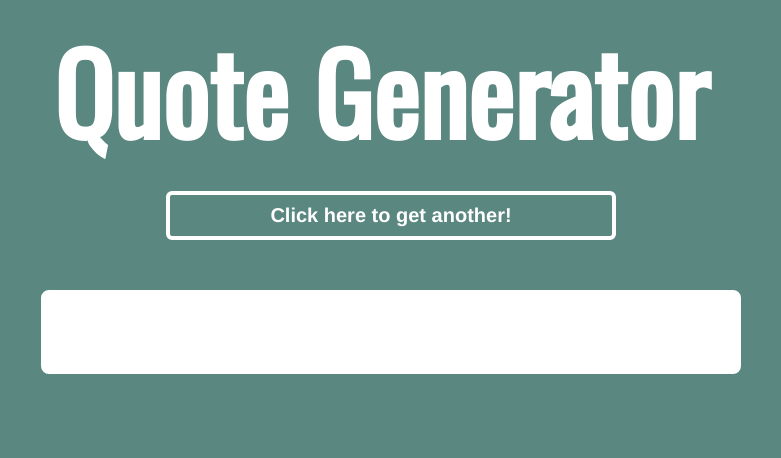
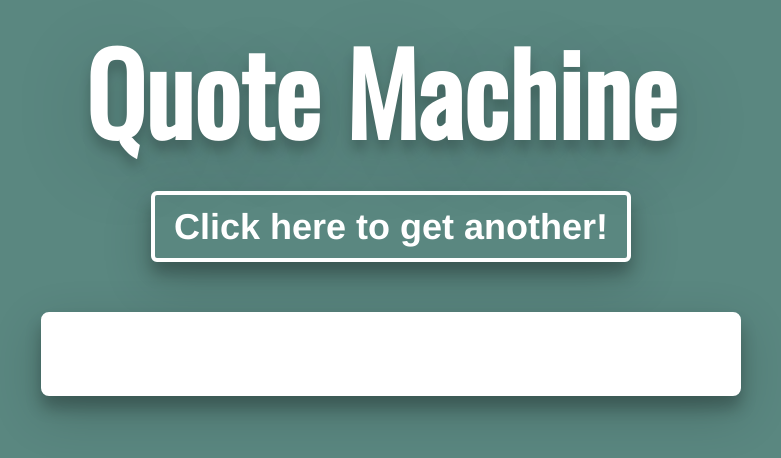
Before and after one commit to stephaniejue/quote_generator, a plain HTML site: page index.html in a window 1280 px wide. Shown: the whole page, without its empty margins (249-1030 px from the left). Drawn offline with nearby package versions, Linux system fonts and the light colour scheme; no server answers; a web font is replaced by a local one.

Commit message:
Added button hover effects and showing on h1 and quote box

```diff
--- a/index.html
+++ b/index.html
@@ -30,7 +30,7 @@
   <div class="container-fluid">
     <div class="row">
       <div class="col-12-7 text-center">
-        <h1>Quote Generator</h1>
+        <h1>Quote Machine</h1>
         <strong>
           <button id="get-quote" class="color1">Click here to get another!</button>
         </strong>
--- a/my_jquery_quote.css
+++ b/my_jquery_quote.css
@@ -10,10 +10,9 @@ h1 {
   font-size: 110px;
   color: white;
   font-family: 'Oswald', sans-serif;
-  /*z-index: 1; position:relative;*/
   border-radius: 7px;
-  /*border: 2px solid transparent;*/
   color: white;
+  text-shadow: 0 10px 12px rgba(0,0,0,0.19), 0 15px 80px rgba(0,0,0,0.19);
 }
 
 .quotebox {
@@ -24,6 +23,8 @@ h1 {
   border-radius: 8px;
   max-width: 700px;
   /*max-height: 450px;*/
+  box-shadow: 0 12px 16px 0 rgba(0,0,0,0.24), 0 17px 50px 0 rgba(0,0,0,0.19);
+
 }
 
 #quote-content {
@@ -71,8 +72,17 @@ button {
   border: 4px solid white;
   border-radius: 6px;
   color: white;
-  font-size: 20px;
-  width: 450px;
+  font-size: 36px;
+  width: 480px;
+  opacity: 1;
+  box-shadow: 0 12px 16px 0 rgba(0,0,0,0.24), 0 17px 50px 0 rgba(0,0,0,0.19);
+}
+
+#get-quote:hover {
+ opacity: 0.2;
+ /*box-shadow: 0 0px 0px 0 rgba(0,0,0,0.24), 0 9px 0px 0 rgba(0,0,0,0.19);*/
+
+
 }
 
 footer {
```
